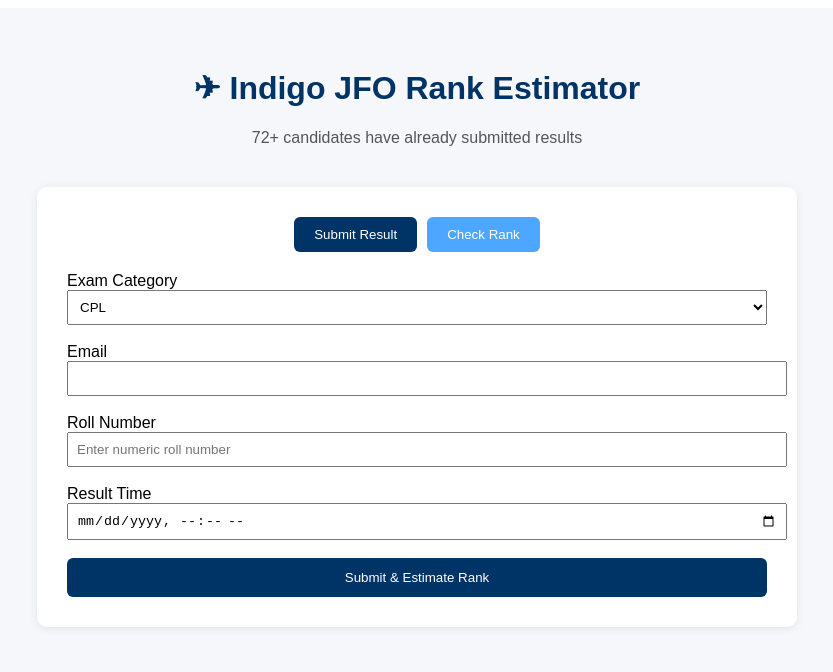
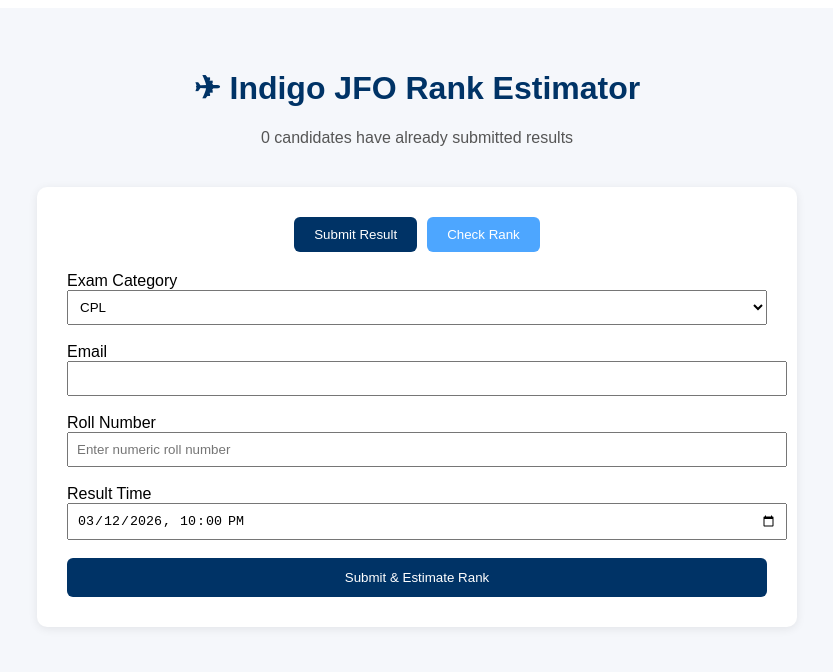
Before and after one commit to sidshinde44-wq/jfo-rank, a Next.js app: page / in a window 1280 px wide. Shown: the top 672 px of the page, without its empty margins (223-1056 px from the left). Built offline with nearby package versions, Linux system fonts and the light colour scheme; no server answers; the database is empty.

Commit message:
numeric roll number validation*

```diff
--- a/app/page.tsx
+++ b/app/page.tsx
@@ -15,7 +15,7 @@
   const [email, setEmail] = useState('')
   const [category, setCategory] = useState('CPL')
   const [roll, setRoll] = useState('')
-  const [time, setTime] = useState('')
+  const [time, setTime] = useState('2026-03-12T22:00') // default start time
 
   const [rank, setRank] = useState<number | null>(null)
   const [percentile, setPercentile] = useState<number | null>(null)
@@ -178,13 +178,13 @@
         return
       }
 
-      const time = candidate.result_time
+      const candidateTime = candidate.result_time
 
       const { count } = await supabase
         .from('candidates')
         .select('*', { count: 'exact', head: true })
         .eq('exam_category', category)
-        .lt('result_time', time)
+        .lt('result_time', candidateTime)
 
       const calculatedRank = (count ?? 0) + 1
 
@@ -215,7 +215,7 @@
           ✈ Indigo JFO Rank Estimator
         </h1>
         <p style={{ color: '#555' }}>
-          72+ candidates have already submitted results
+          {totalSubmissions} candidates have already submitted results
         </p>
       </div>
 
@@ -304,6 +304,8 @@
               required
               value={time}
               onChange={(e) => setTime(e.target.value)}
+              min="2026-03-12T22:00"
+              max="2026-03-12T24:00"
               style={{ width: '100%', padding: '8px' }}
             />
 
```
